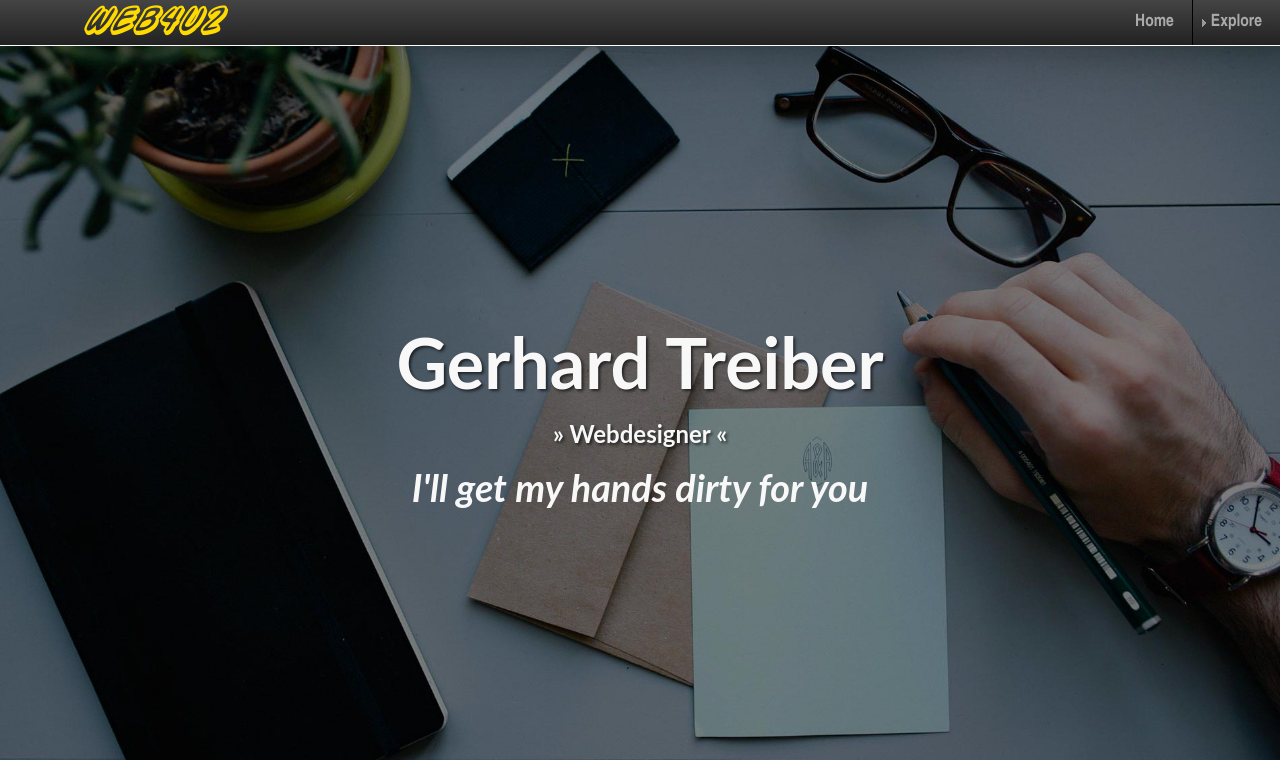
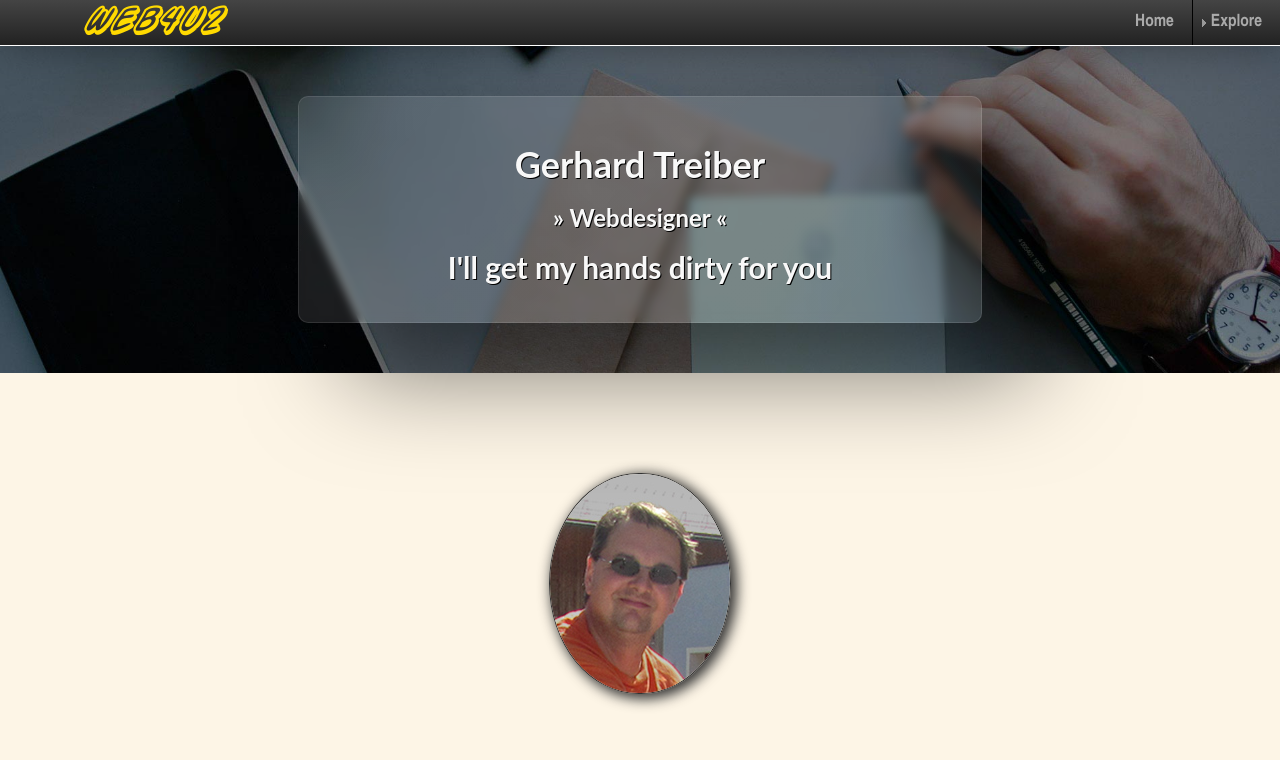
Before and after one commit to DucatiGerhard/web4u2, a plain HTML site: page index.html in a window 1280 px wide. Shown: the top 760 px of the page. Drawn offline with nearby package versions, Linux system fonts and the light colour scheme.

Commit message:
Update index.html
Added Frosted Glass

```diff
--- a/index.html
+++ b/index.html
@@ -137,11 +137,11 @@
 	<div class="container">
 		<div class="row">
         	<div class="col-lg-12">
-            	<div class="intro-message">
-                	<h1>Gerhard Treiber</h1>
-                    <h3>&raquo; Webdesigner &laquo;</h3>
-                    <h2>I'll get my hands dirty for you</h2>
-                </div> <!-- intro message -->
+            	<div class="intro-glass">
+                	    <h1>Gerhard Treiber</h1>
+                        <h3>&raquo; Webdesigner &laquo;</h3>
+                        <h2>I'll get my hands dirty for you</h2>
+                    </div>
             </div> <!-- col -->
         </div> <!-- row -->
     </div> <!-- container -->
```
